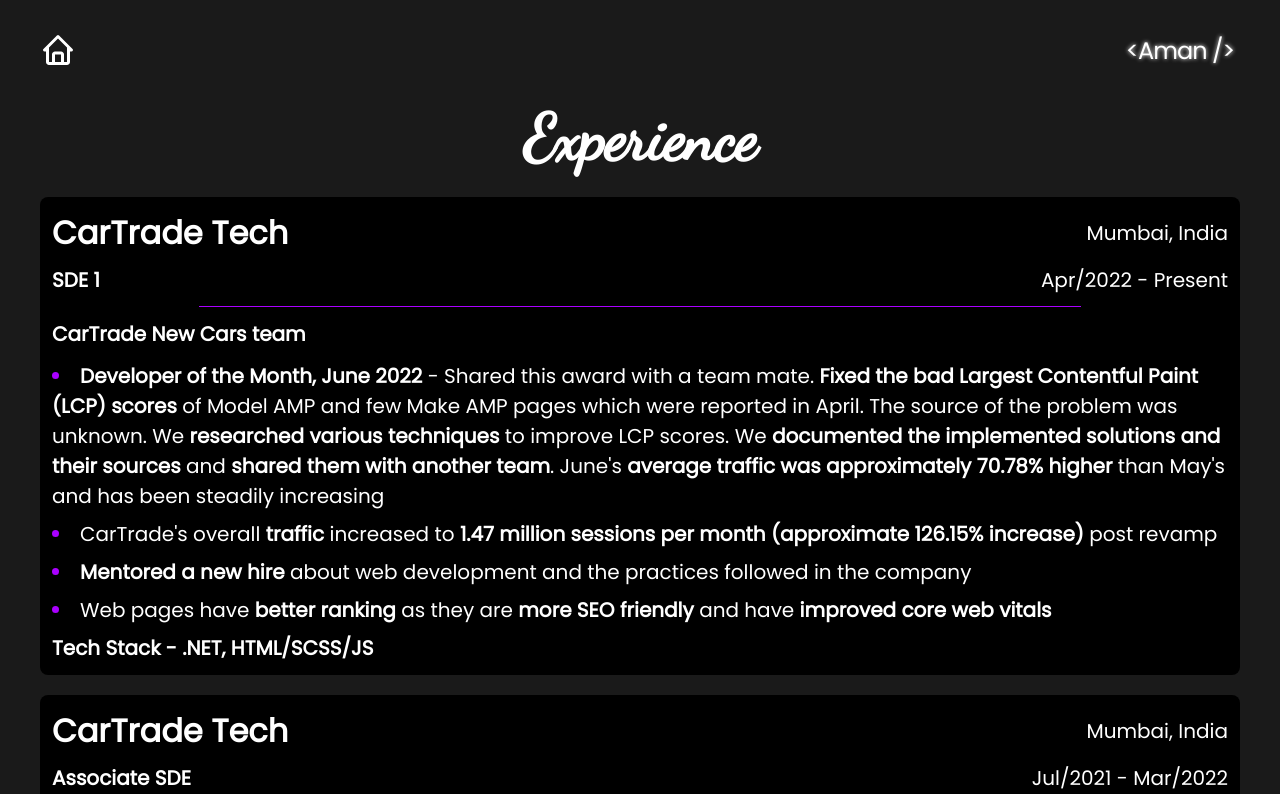
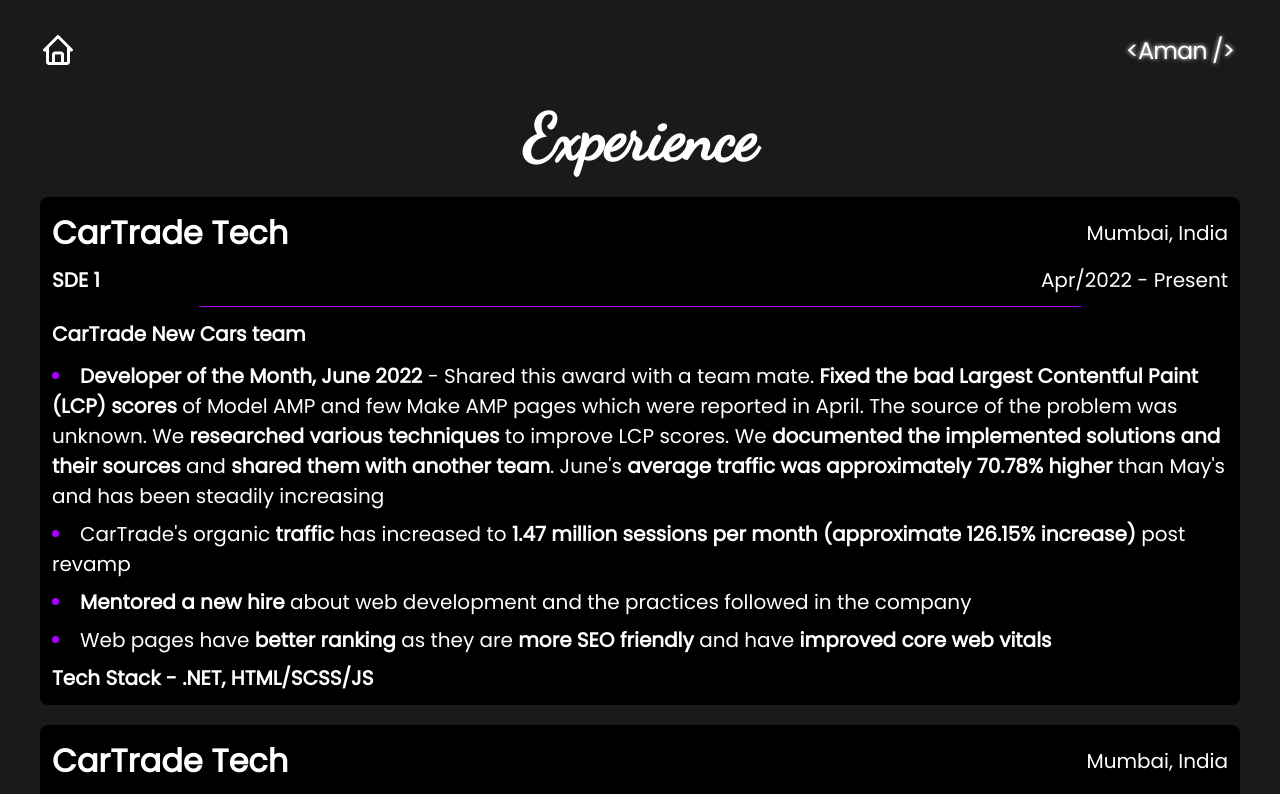
Before and after one commit to echoaman/amanpahurkar, a Next.js app: page /experience in a window 1280 px wide. Shown: the top 794 px of the page. Built offline with nearby package versions, Linux system fonts and the light colour scheme.

Commit message:
res 27/8/22

```diff
--- a/pages/experience/index.js
+++ b/pages/experience/index.js
@@ -33,7 +33,7 @@
                             <p className={styles.team}>CarTrade New Cars team</p>
                             <ul>
                                 <li><strong>Developer of the Month, June 2022</strong> - Shared this award with a team mate. <strong>Fixed the bad Largest Contentful Paint (LCP) scores</strong> of Model AMP and few Make AMP pages which were reported in April. The source of the problem was unknown. We <strong>researched various techniques</strong> to improve LCP scores. We <strong>documented the implemented solutions and their sources</strong> and <strong>shared them with another team</strong>. June&apos;s <strong>average traffic was approximately 70.78% higher</strong> than May&apos;s and has been steadily increasing</li>
-                                <li>CarTrade&apos;s overall <strong>traffic</strong> increased to <strong>1.47 million sessions per month (approximate 126.15% increase)</strong> post revamp</li>
+                                <li>CarTrade&apos;s organic <strong>traffic</strong> has increased to <strong>1.47 million sessions per month (approximate 126.15% increase)</strong> post revamp</li>
                                 <li><strong>Mentored a new hire</strong> about web development and the practices followed in the company</li>
                                 <li>Web pages have <strong>better ranking</strong> as they are <strong>more SEO friendly</strong> and have <strong>improved core web vitals</strong></li>
                             </ul>
```
Also changed, not shown: 1 other file (tests, documents, lock files or other folders).
